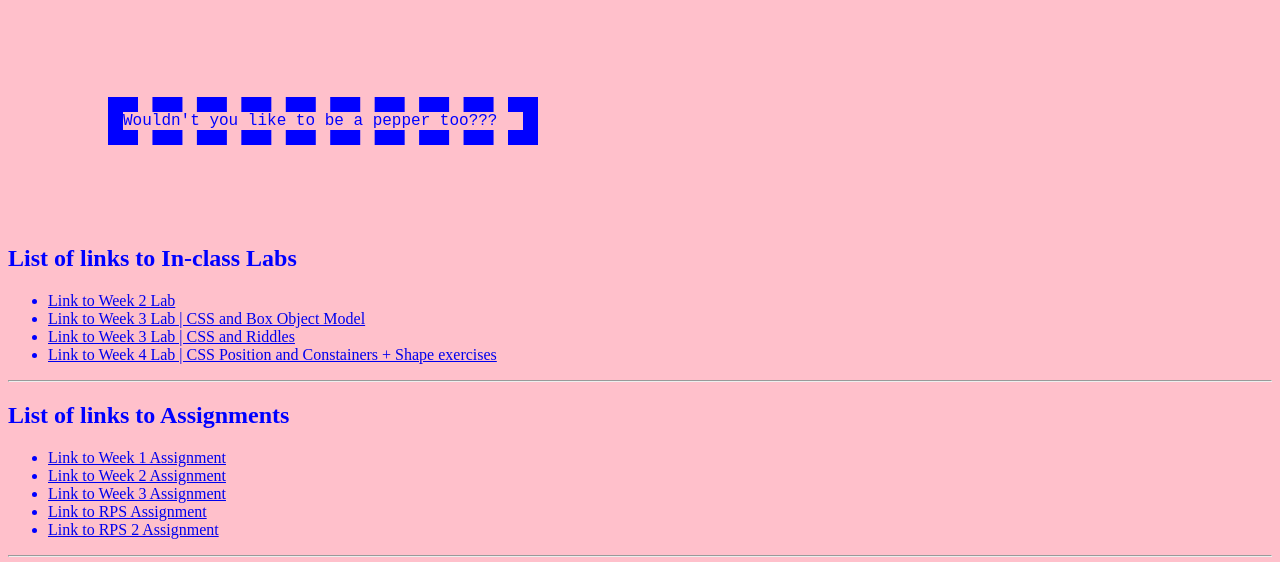
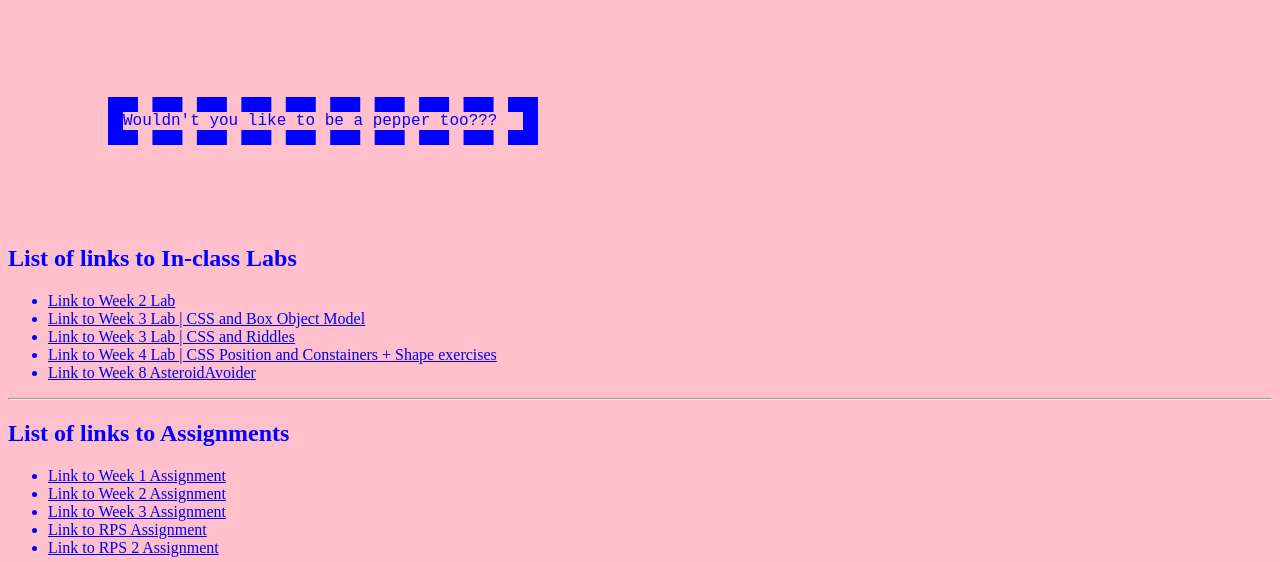
Before and after one commit to BubbleMllk/HTMLJS202211, a plain HTML site: page index.html in a window 1280 px wide. Shown: the part 164-726 px from the top of the page. Drawn offline with Linux system fonts and the light colour scheme; grey boxes are pictures that could not be loaded.

Commit message:
Asteroid avoider

```diff
--- a/index.html
+++ b/index.html
@@ -18,6 +18,7 @@
         <li><a href="week3/CSSandBoxModel.html">Link to Week 3 Lab | CSS and Box Object Model</a></li>
         <li><a href="Week3/lab1/riddles.html">Link to Week 3 Lab | CSS and Riddles</a></li>
         <li> <a href="Week4 CSSPositionAndContainers/index.html">Link to Week 4 Lab | CSS Position and Constainers + Shape exercises  </a></li>
+        <li> <a href="AsteroidAvoider/index.html"> Link to Week 8 AsteroidAvoider </a></li>
         <!--This shows up as a link in the website-->
     </ul>
 
```
